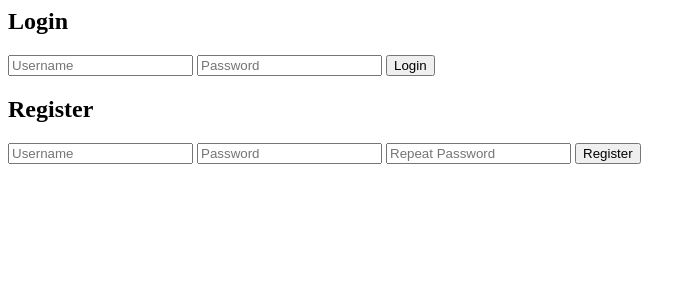
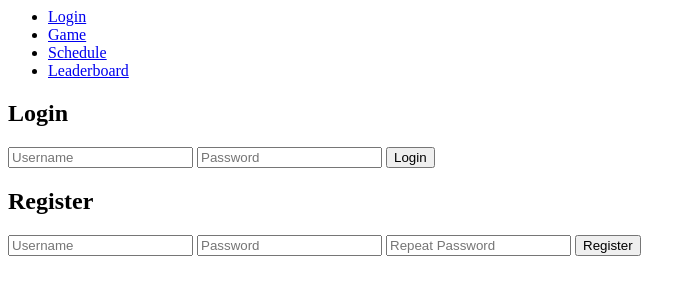
Before and after one commit to Davidxdydz/3bir, a Flask app: page /login in a window 1280 px wide. Shown: the top 300 px of the page, without its empty margins (0-696 px from the left). Run offline with Flask 3, Linux system fonts and the light colour scheme; some libraries are stand-ins or nearby versions.

Commit message:
nav-bar, logout button if team logged in

```diff
--- a/templates/base.html
+++ b/templates/base.html
@@ -8,6 +8,25 @@
 </head>
 
 <body>
+
+
+    <!-- Navigation Bar -->
+    <nav class="navbar">
+        <ul>
+            <li><a href="/login">Login</a></li>
+            <li><a href="/game">Game</a></li>
+            <li><a href="/schedule">Schedule</a></li>
+            <li><a href="/leaderboard">Leaderboard</a></li>
+            {% if session.get('team') %}
+            <li>
+                <form method="POST" action="/logout" style="display:inline;"><button type="submit"
+                        class="logout-btn">Log out</button></form>
+            </li>
+            {% endif %}
+        </ul>
+    </nav>
+
+
     {% with messages = get_flashed_messages() %}
     {% if messages %}
     <div class="flash-messages">
```
